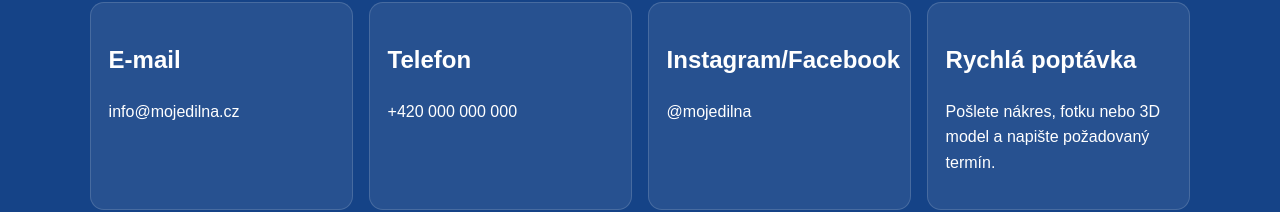
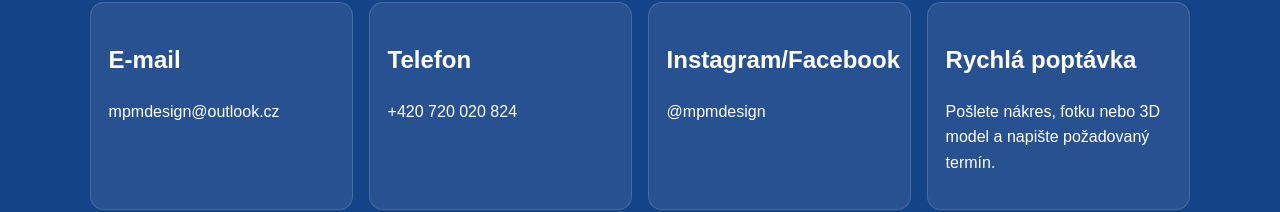
Before and after one commit to MortediemDesign/mpmdesign, a plain HTML site: page kontakt.html in a window 1280 px wide. Shown: the part 387-599 px from the top of the page. Drawn offline with Linux system fonts and the light colour scheme.

Commit message:
Update kontakt.html

```diff
--- a/kontakt.html
+++ b/kontakt.html
@@ -19,9 +19,9 @@
       <p>Pošlete poptávku a připravím vám cenovou nabídku i termín realizace.</p>
     </section>
     <section class="grid">
-      <article class="card"><h2>E-mail</h2><p>info@mojedilna.cz</p></article>
-      <article class="card"><h2>Telefon</h2><p>+420 000 000 000</p></article>
-      <article class="card"><h2>Instagram/Facebook</h2><p>@mojedilna</p></article>
+      <article class="card"><h2>E-mail</h2><p>mpmdesign@outlook.cz</p></article>
+      <article class="card"><h2>Telefon</h2><p>+420 720 020 824</p></article>
+      <article class="card"><h2>Instagram/Facebook</h2><p>@mpmdesign</p></article>
       <article class="card"><h2>Rychlá poptávka</h2><p>Pošlete nákres, fotku nebo 3D model a napište požadovaný termín.</p></article>
     </section>
   </main>
```
